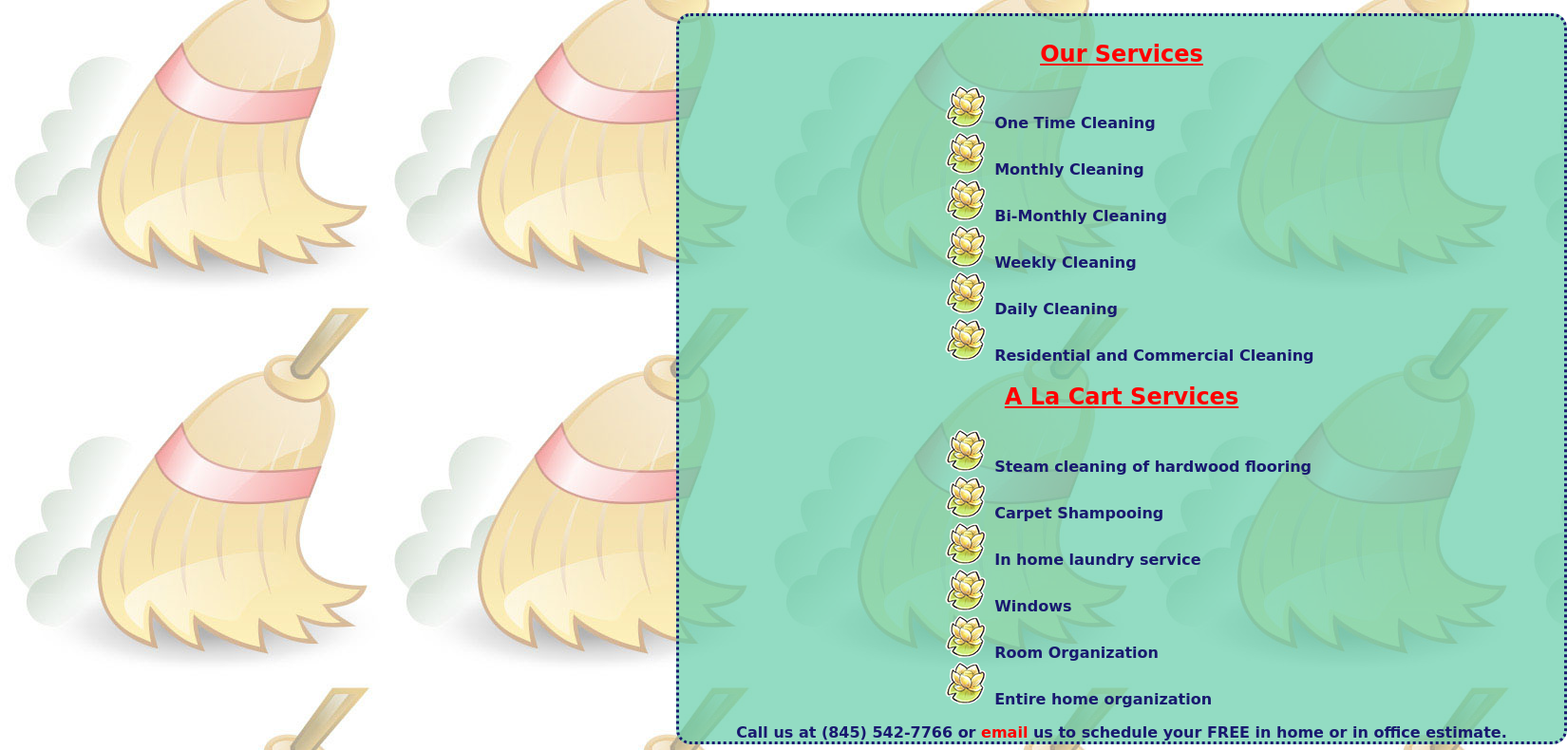
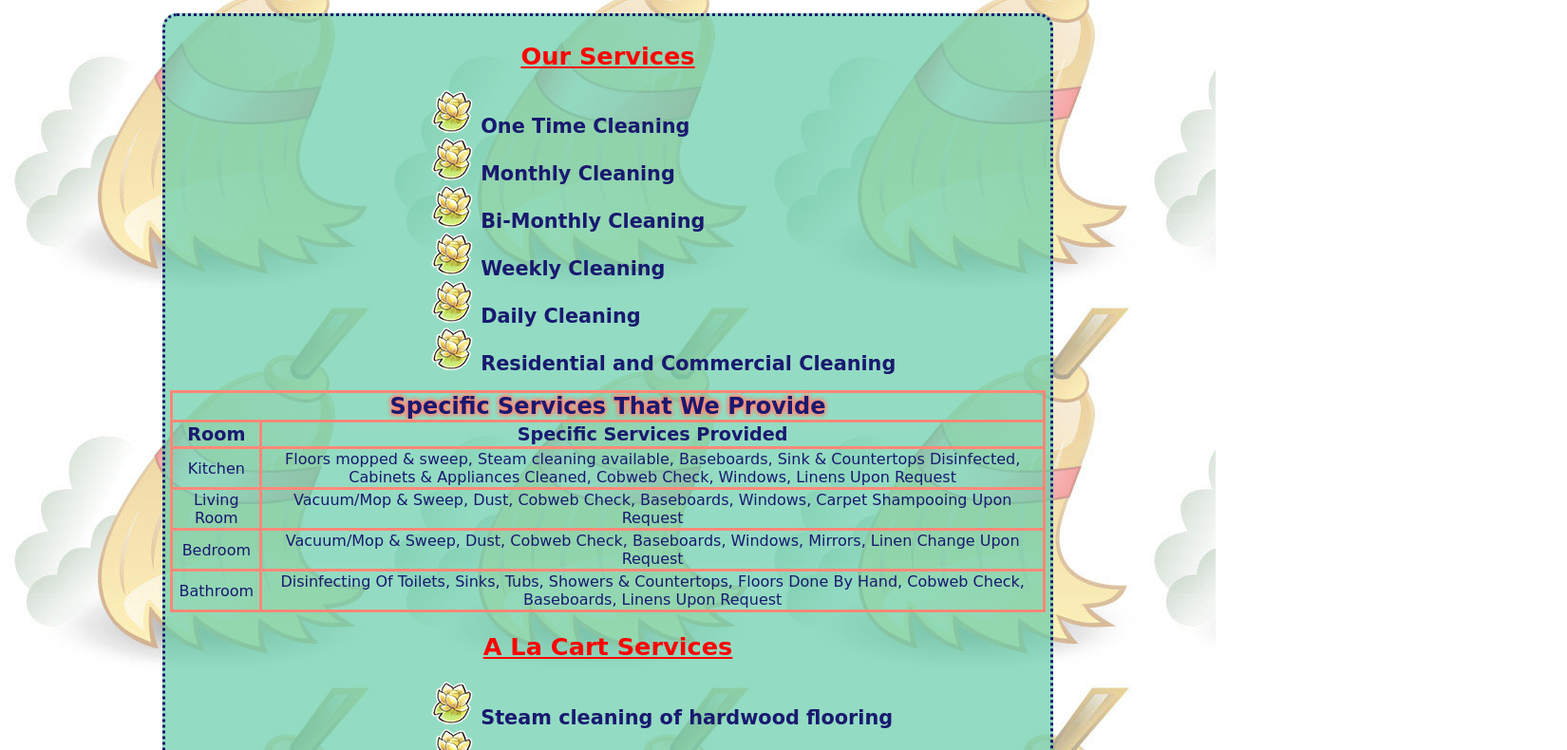
Before and after one commit to basslarrauri52/JPL, a plain HTML site: page services.html in a window 1280 px wide. Shown: the part 488-1278 px from the top of the page at 95% size, 1650 px wide, since content can reach past the window. Drawn offline with Linux system fonts and the light colour scheme; a web font is replaced by a local one.

Commit message:
change id on service sections so they are right, and set up the table
DEVON!!!!!!  SET THE TABLES!!!!!!

```diff
--- a/css/main.css
+++ b/css/main.css
@@ -202,6 +202,7 @@ footer { /*clear footer so that it doesn't float next to cta boxes*/
 h2 {
 	text-decoration: underline;
 	color: red;
+	font-size: 1.6em;
 	}
 
 section li {
@@ -210,6 +211,7 @@ section li {
 	display: list-item;
 	list-style-image: url(../images/flower.png);
 	list-style-position: outside;
+	font-size: 1.3em;
 	}
 
 a {
@@ -220,11 +222,38 @@ a:hover {
 	color: black;
 	}
 
+/*==========================DEVON......SET THE TABLES!!!!===========================*/
+table, tr, td, th, caption {
+	border: solid;
+	border-collapse: collapse;
+	}
+
+caption {
+	border-bottom: none;
+	}
+
+th {
+	border-color: #f87;
+	font-size: 1.2em;
+	}
+
+td {
+	font-weight: normal;
+	border-color: #f87;
+	}
+
+caption {
+	font-size: 1.5em;
+	border-color: #f87;
+	text-shadow: 0 0 0.2em #F87, 0 0 0.2em #F87, 0 0 0.2em #F87, 0 0 0.2em #F87; /*apply the same text shadow 4 times to make the title seem like it is lit up*/
+	}
+
 /*==========================Set up the contact form================================*/
 #contact {
 	font-family: 'Eagle Lake', cursive, sans-serif;
 	color: #191970;
 	font-weight: bolder;
+	font-size: 1em;
 	width: 90%;
 	margin-left: auto;
 	margin-right: auto;
@@ -239,7 +268,7 @@ h5, #qh {
 	font-weight: bolder;
 	}
 
-#services {
+#service {
 	margin-left: 57%;
 	margin-bottom: 2%;
 	}
--- a/services.html
+++ b/services.html
@@ -53,6 +53,36 @@
 					<li>Residential and Commercial Cleaning</li>
 				</ul>
 
+				<table id="table1">
+					<caption>Specific Services That We Provide</caption>
+					<tr>
+						<th>Room</th>
+						<th>Specific Services Provided</th>
+					</tr>
+					<tr>
+						<td>Kitchen</td>
+						<td>Floors mopped & sweep, Steam cleaning available, Baseboards,
+						Sink & Countertops Disinfected, Cabinets & Appliances Cleaned,
+						Cobweb Check, Windows, Linens Upon Request</td>
+					</tr>
+					<tr>
+						<td>Living Room</td>
+						<td>Vacuum/Mop & Sweep, Dust, Cobweb Check, Baseboards, Windows,
+						Carpet Shampooing Upon Request</td>
+					</tr>
+					<tr>
+						<td>Bedroom</td>
+						<td>Vacuum/Mop & Sweep, Dust, Cobweb Check, Baseboards, Windows,
+						Mirrors, Linen Change Upon Request</td>
+					</tr>
+					<tr>
+						<td>Bathroom</td>
+						<td>Disinfecting Of Toilets, Sinks, Tubs, Showers & Countertops,
+						Floors Done By Hand, Cobweb Check, Baseboards, Linens Upon Request</td>
+					</tr>
+				</table>
+
+
 			<h2>A La Cart Services</h2>
 				<ul>
 					<li>Steam cleaning of hardwood flooring</li>
```
Also changed, not shown: contact.html (+2 -2 lines).
